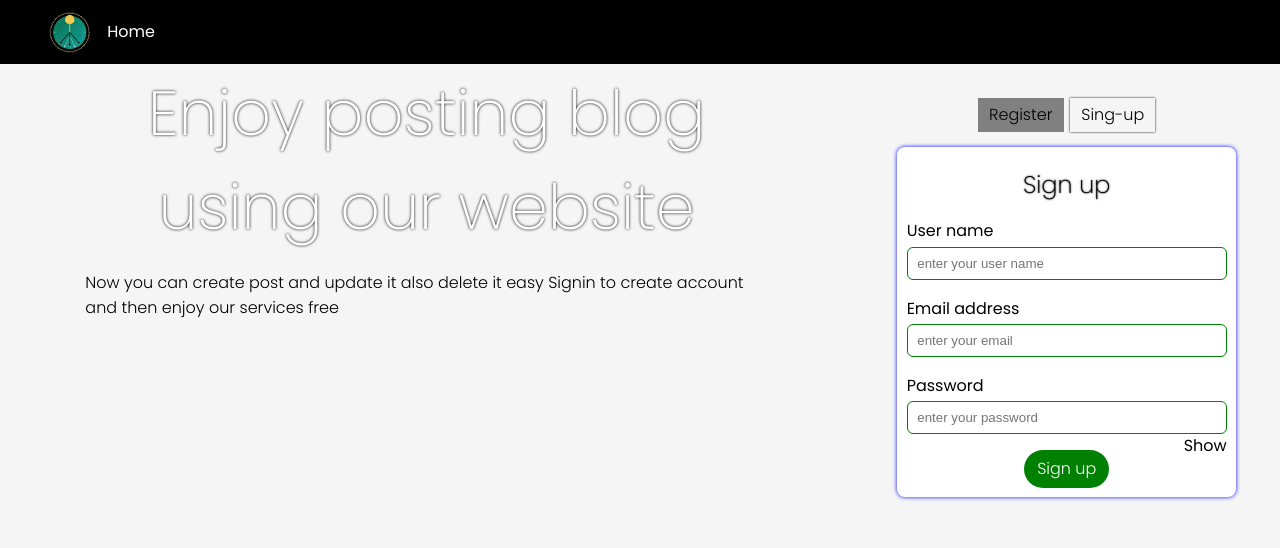
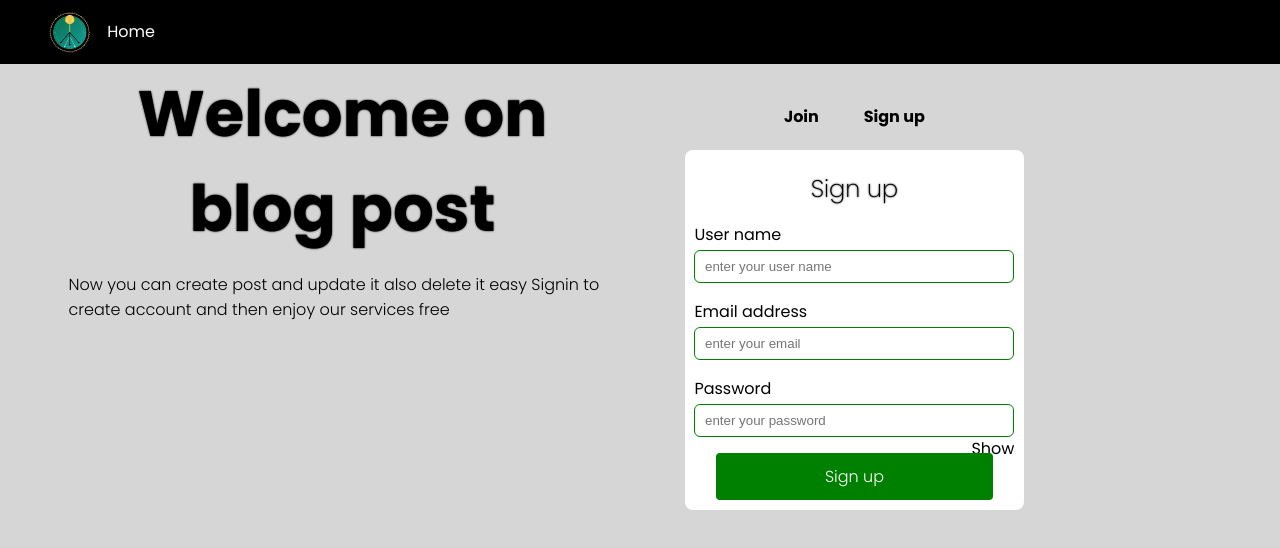
Before and after one commit to ibrah861/ibrahimTodayPush, a React (Vite) app: page / in a window 1280 px wide. Shown: the top 548 px of the page. Built offline with nearby package versions, Linux system fonts and the light colour scheme; no server answers.

Commit message:
new update on blog website

```diff
--- a/package.json
+++ b/package.json
@@ -16,6 +16,7 @@
     "react-dom": "^19.2.0",
     "react-markdown": "^10.1.0",
     "react-router-dom": "^7.11.0",
+    "update": "^0.7.4",
     "uuid": "^13.0.0"
   },
   "devDependencies": {
--- a/src/pages/Admin.css
+++ b/src/pages/Admin.css
@@ -14,8 +14,6 @@
    margin: 2.4rem 0;
    padding-top: 2rem;
    }
-
-
 
 .right-col {
     grid-area: "right";
--- a/src/pages/Home.css
+++ b/src/pages/Home.css
@@ -1,14 +1,6 @@
 .hero-container {
-  display: grid;
-  grid-template-columns: repeat(12, 1fr);
-  grid-template-areas: " content content content content content content content content  form form form form";
-  /* background-image: url("../assets/icon/images.png"); */
-  background-repeat: no-repeat;
-  background: whitesmoke;
-  background-position: center;
-  background-size: cover;
-  height: fit-content;
-
+  display: flex;
+  width: 80%;
 }
 
 .hero {
@@ -16,10 +8,9 @@
   height: fit-content;
 }
 
-.form-container-hero {
-  grid-area: form;
+.girlsWithPhone {
+  display: none;
 }
-
 
 .conteiner-choice {
   display: flex;
@@ -30,37 +21,46 @@
   position: relative;
 }
 
-.conteiner-choice ::before {
+/* .conteiner-choice ::before {
   content: "";
   position: absolute;
   bottom: 0;
   width: 19;
+} */
+
+.conteiner-choice > ul {
+  padding: 0.3rem 0.7rem;
+  width: 100%;
+
+  display: flex;
+  align-items: center;
+  justify-content: center;
+  column-gap: 0.4em;
+  list-style-type: none;
 }
 
-.conteiner-choice > p {
-  padding: 0.3rem 0.7rem;
-
+.conteiner-choice > ul > li {
+  font-weight: 700;
+  position: relative;
+  padding: 0.1em 1.2em;
 }
 
-.conteiner-choice :nth-child(1),
-.conteiner-choice :nth-child(2) {
-  transition-duration: 300ms;
-  transition-timing-function: ease-in-out;
-  transition-delay: 1ms;
+.conteiner-choice > ul > li:hover {
+  border-bottom: 3px solid blue;
 }
 
-.conteiner-choice :nth-child(1) {
-  background: grey;
-}
+/* .conteiner-choice > ul > li::before {
+  content: "";
+  position: absolute;
+  width: 100%;
+  height: 0.3em;
+  bottom: 0;
+  left: 0;
+  right: 0;
+  background: blue;
+  border-radius: 2em;
 
-.conteiner-choice :nth-child(2) {
-  box-shadow: 0px 0px 2px black;
-}
-
-.conteiner-choice :nth-child(2):hover {
-  background: blue;
-  box-shadow: none;
-}
+} */
 
 .flex-head {
   display: flex;
@@ -74,7 +74,8 @@
 .flex-head h1 {
   text-align: center;
   margin-bottom: 1rem;
-  text-shadow: 0px 0px 3px black;
+  color: black;
+  font-size: 4rem;
 }
 
 .heigth-flex {
@@ -83,21 +84,14 @@
   flex-direction: column;
   justify-content: center;
   align-items: center;
-
   height: fit-content;
-}
-
-.heigth-flex h1 {
-  font-size: 3.9rem;
-  font-weight: 200;
 }
 
 .signin-user button {
   border: none;
   background: green;
   color: white;
-    padding: 0.4em 0.8em;
-    border-radius: 20px;
+  padding: 0.7em 6.8em;
 }
 
 .signin-user {
@@ -107,11 +101,8 @@
   column-gap: 0.8em;
 }
 
-
-
-
 /* MEDIA QUERY */
-@media (width < 600px) {
+@media (width < 450px) {
   .hero-container {
     display: flex;
     flex-direction: column;
@@ -120,11 +111,17 @@
   .heigth-flex h1 {
     /* margin-top: 1rem; */
     padding: 0;
-    line-height: 2.8rem;
-    color: white;
-    font-size: 1.8rem;
+    font-size: 2.4rem;
   }
 
+  .girlsWithPhone {
+    display: block;
+    width: fit-content;
+    max-width: 100%;
+    padding: 0.1em 1em;
+    margin-top: 2em;
+    border-radius: 12px;
+  }
 
   .heigth-flex {
     height: fit-content;
--- a/src/pages/Home.jsx
+++ b/src/pages/Home.jsx
@@ -3,6 +3,7 @@ import { Link, useNavigate } from "react-router-dom";
 import auth from "../utility/axios/AxiosApi";
 import Loader from "../uiComponent/Loader";
 import { useParams } from "react-router-dom";
+import girls from "../assets/img/images.jpg"
 // import { useContext } from "react";
 // import world from "../assets/icon/images.jpg";
 
@@ -181,7 +182,7 @@ const Home = () => {
         <div className="hero">
           <div className="flex-head">
             <div className="heigth-flex">
-              <h1>Enjoy posting blog using our website</h1>
+              <h1>Welcome on blog post</h1>
               <p>
                 Now you can create post and update it also delete it easy Signin
                 to create account and then enjoy our services free
@@ -189,17 +190,22 @@ const Home = () => {
             </div>
           </div>
         </div>
+        <div className="images">
+          <img src={girls} alt="girls wit phone" className="girlsWithPhone" />
+        </div>
         <div className="form-container-hero">
           <div className="conteiner-choice">
-            <p onClick={register}>Register</p>
-            <p onClick={signup}>Sing-up</p>
+            <ul>
+               <li onClick={register}>Join</li>
+            <li onClick={signup}>Sign up</li>
+            </ul>
           </div>
 
           {formChoice ? (
             <div className=" signin">
               <div className="auth-container">
                 <div className="container">
-                  <h2>Register</h2>
+                  <h2>Sign in</h2>
 
                   {box && (
                     <div className="messageBox">
@@ -215,7 +221,7 @@ const Home = () => {
                       <label htmlFor="email">Email address</label>
                       <input
                         type="email"
-                        placeholder="enter your email"
+                        placeholder="ibra1980@gmail.com"
                         value={email}
                         id="email"
                         required
@@ -227,7 +233,7 @@ const Home = () => {
                       <label htmlFor="password">Password</label>
                       <input
                         type={pswState ? "password" : "text"}
-                        placeholder="enter your password"
+                        placeholder="* * * * * * * * * "
                         value={password}
                         id="password"
                         required
@@ -307,7 +313,7 @@ const Home = () => {
 
                     <div className="flex-btn">
                       <div className="signin-user">
-                        {isLoading && <Loader />}
+                        {isLoading &&  <Loader />}
                         <button>
                           {isLoading ? "Authenticating ..." : " Sign up"}
                         </button>
--- a/src/pages/authPages/Auth.css
+++ b/src/pages/authPages/Auth.css
@@ -6,6 +6,7 @@
     margin-top: 1rem;
 
 }
+
 
 .submit button {
     color: white;
@@ -82,8 +83,8 @@
     width: fit-content;
     background: white;
     color: black;
-    box-shadow: 0px 0px 4px blue;
 }
+
 
 .container h2 {
     margin: 0.7rem;
--- a/src/pages/index.css
+++ b/src/pages/index.css
@@ -1,5 +1,5 @@
 body {
-  background: whitesmoke;
+  background: rgba(0, 0, 0, 0.159);
   width: 100%;
   font-family: "Poppins", sans-serif;
 }
--- a/src/uiComponent/Loader.css
+++ b/src/uiComponent/Loader.css
@@ -1,28 +1,20 @@
 .loader {
-  width: 24px;
-  height: 24px;
-  transition: ease-in-out;
-  border-radius: 50px;
-  border: 2px solid rgba(128, 128, 128, 0.534);
-  border-left-color: blue;
-  animation: loader 600ms linear 1000ms infinite ;
-  animation-fill-mode: both;
+  --color-1: blue;
+  --size: 1px;
+  width: calc(28 * var(--size));
+  height: calc(28 * var(--size));
+  border: calc(5 * var(--size)) solid var(--color-1);
+  border-bottom-color: transparent;
+  border-radius: 50%;
+  display: inline-block;
+  box-sizing: border-box;
+  animation: rotation 1s linear infinite;
 }
 
-.spinner {
-  display: flex;
-  flex-direction: column;
-  justify-content: center;
-  align-items: center;
-  height: 80dvh;
-
-}
-
-@keyframes loader {
+@keyframes rotation {
   0% {
-    transform: rotate(0);
+    transform: rotate(0deg);
   }
-
   100% {
     transform: rotate(360deg);
   }
--- a/src/uiComponent/Loader.jsx
+++ b/src/uiComponent/Loader.jsx
@@ -2,7 +2,7 @@ const Loader = () => {
   return (
     <>
       <div>
-        <div className="loader"></div>
+       <span className="loader"></span>
       </div>
     </>
   );
```
Also changed, not shown: src/assets/img/images.jpg (added), 1 other file (tests, documents, lock files or other folders). Lines whose indentation alone changed are shown as unchanged.
